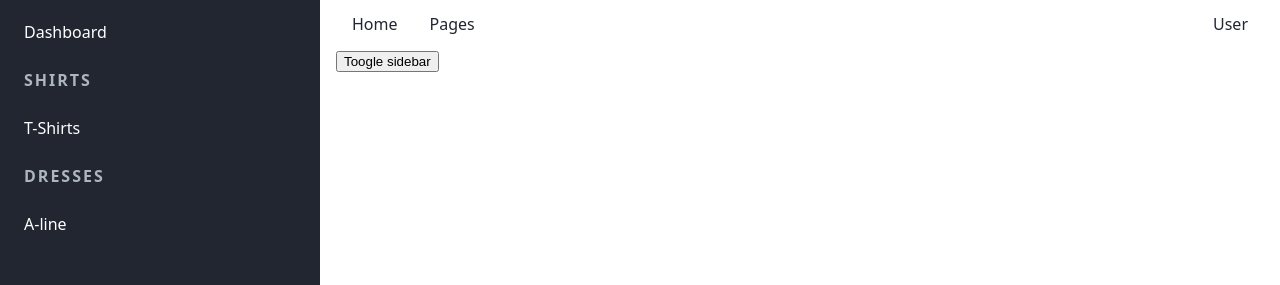
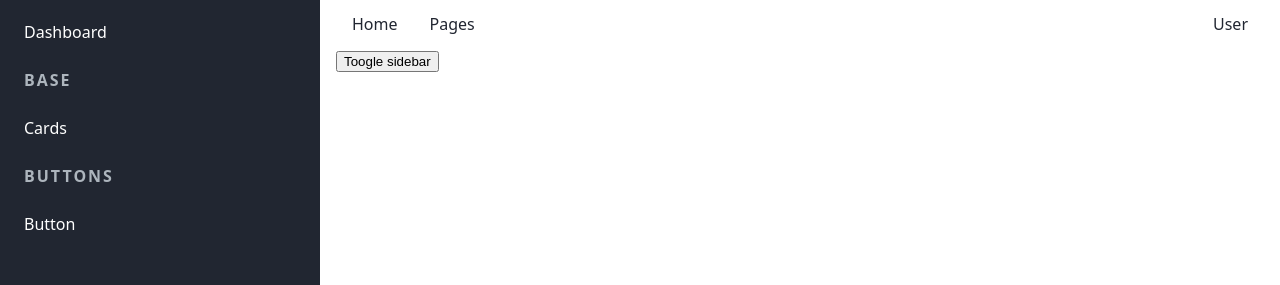
Before and after one commit to rkterungwa16/terk-react-components, a React (Vite) app: page / in a window 1280 px wide. Shown: the top 285 px of the page. Built offline with nearby package versions, Linux system fonts and the light colour scheme.

Commit message:
change nav data

```diff
--- a/src/components/sidebar/navData.ts
+++ b/src/components/sidebar/navData.ts
@@ -17,24 +17,24 @@ export const navData: NavData = [
   {
     component: "nav-item",
     name: "Dashboard",
-    href: "/dashboard",
+    href: "/",
   },
   {
     component: "subtitle",
-    name: "Shirts",
+    name: "Base",
   },
   {
     component: "nav-item",
-    name: "T-Shirts",
-    href: "/shirts/t-shirts",
+    name: "Cards",
+    href: "/base/cards",
   },
   {
     component: "subtitle",
-    name: "Dresses",
+    name: "Buttons",
   },
   {
     component: "nav-item",
-    name: "A-line",
-    href: "/dresses/a-line",
+    name: "Button",
+    href: "/buttons/button",
   },
 ];
```
